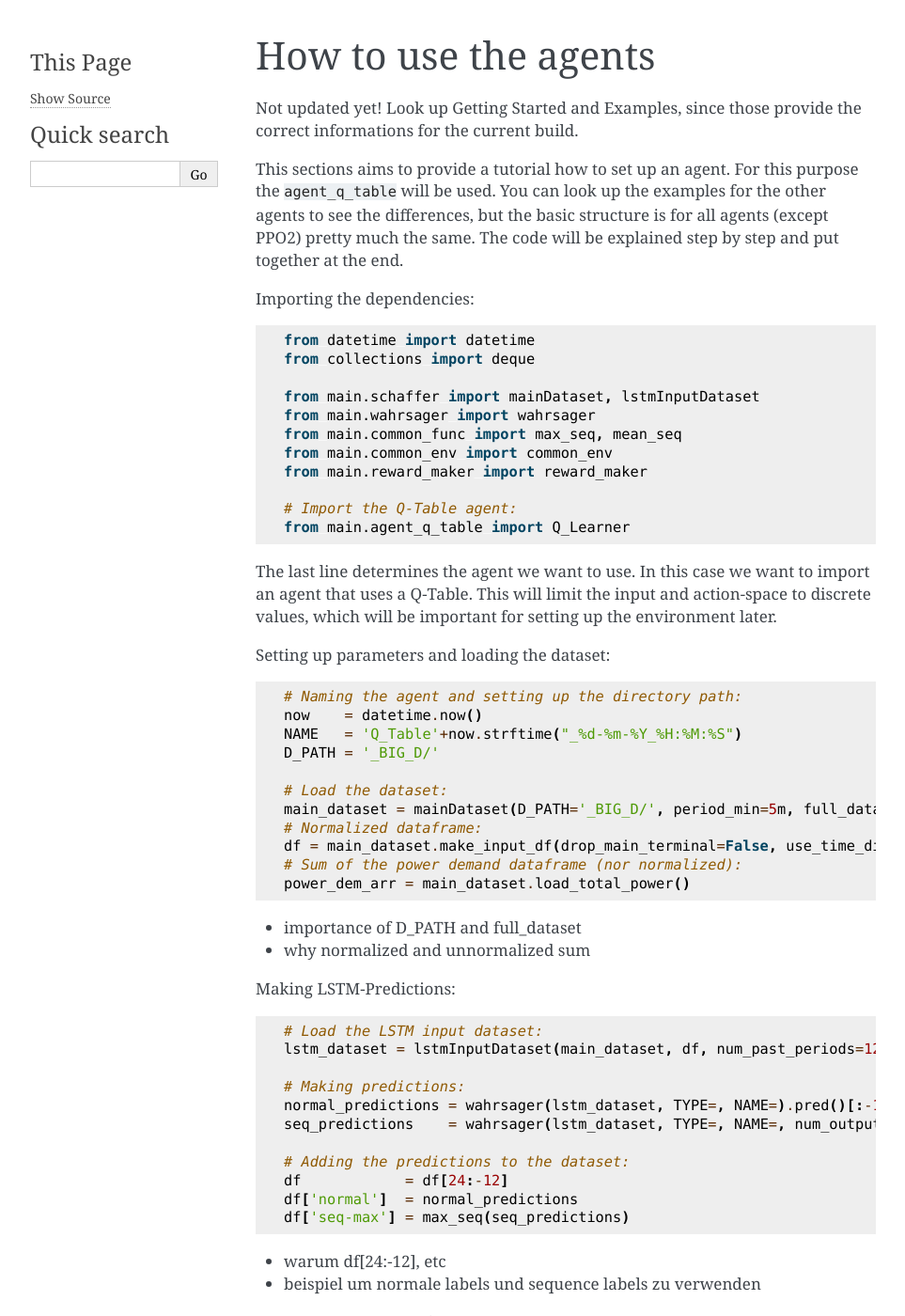
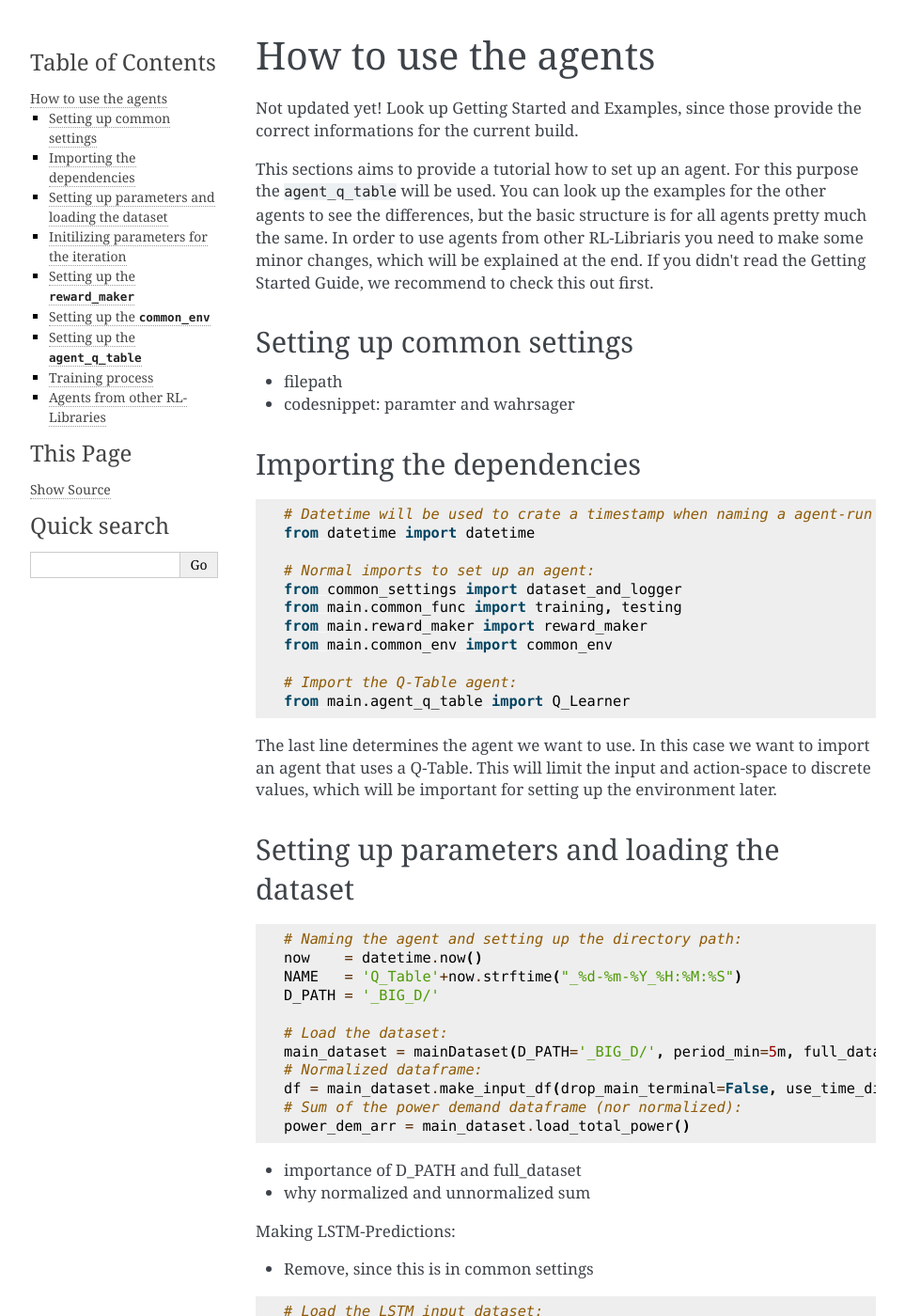
Before and after one commit to maik97/peak-shaver, a Sphinx documentation site: the page built from docs/intro/how_to.rst, in a window 1280 px wide and 1400 px high. Shown: the whole window at 94% size, without its empty margins (148-1111 px from the left). Built offline with Sphinx 7.4.7, drawn with Linux system fonts in a browser that asks for light colours; some of the changed text lies outside the part shown.

Commit message:
Update how_to.rst

```diff
--- a/docs/intro/how_to.rst
+++ b/docs/intro/how_to.rst
@@ -6,27 +6,35 @@ How to use the agents
 Not updated yet!
 Look up Getting Started and Examples, since those provide the correct informations for the current build.
 
-This sections aims to provide a tutorial how to set up an agent. For this purpose the ``agent_q_table`` will be used. You can look up the examples for the other agents to see the differences, but the basic structure is for all agents (except PPO2) pretty much the same. The code will be explained step by step and put together at the end.
+This sections aims to provide a tutorial how to set up an agent. For this purpose the ``agent_q_table`` will be used. You can look up the examples for the other agents to see the differences, but the basic structure is for all agents pretty much the same. In order to use agents from other RL-Libriaris you need to make some minor changes, which will be explained at the end. If you didn't read the Getting Started Guide, we recommend to check this out first.
 
-Importing the dependencies:
+Setting up common settings
+**************************
+- filepath
+- codesnippet: paramter and wahrsager
+
+
+Importing the dependencies
+**************************
 
 .. code-block:: python
 
+    # Datetime will be used to crate a timestamp when naming a agent-run
     from datetime import datetime
-    from collections import deque
 
-    from main.schaffer import mainDataset, lstmInputDataset
-    from main.wahrsager import wahrsager
-    from main.common_func import max_seq, mean_seq
+    # Normal imports to set up an agent:
+    from common_settings import dataset_and_logger
+    from main.common_func import training, testing
+    from main.reward_maker import reward_maker
     from main.common_env import common_env
-    from main.reward_maker import reward_maker
 
     # Import the Q-Table agent:
     from main.agent_q_table import Q_Learner
 
 The last line determines the agent we want to use. In this case we want to import an agent that uses a Q-Table. This will limit the input and action-space to discrete values, which will be important for setting up the environment later.
 
-Setting up parameters and loading the dataset:
+Setting up parameters and loading the dataset
+*********************************************
 
 .. code-block:: python
 
@@ -47,6 +55,8 @@ Setting up parameters and loading the dataset:
 
 Making LSTM-Predictions:
 
+- Remove, since this is in common settings
+
 .. code-block:: python
 
     # Load the LSTM input dataset:
@@ -64,7 +74,8 @@ Making LSTM-Predictions:
 - warum df[24:-12], etc
 - beispiel um normale labels und sequence labels zu verwenden
 
-Initilizing parameters for the iteration:
+Initilizing parameters for the iteration
+****************************************
 
 .. code-block:: python
 
@@ -75,7 +86,8 @@ Initilizing parameters for the iteration:
     # Number of epochs and steps:
     epochs           = 1
 
-Setting up the ``reward_maker``:
+Setting up the ``reward_maker``
+*******************************
 
 .. code-block:: python
 
@@ -93,7 +105,8 @@ Setting up the ``reward_maker``:
         SMS_max_Nutzungsjahre   = 20,
         Leistungspreis          = 102)
 
-Setting up the ``common_env``:
+Setting up the ``common_env``
+*****************************
 
 .. code-block:: python
 
@@ -117,7 +130,8 @@ Setting up the ``common_env``:
         # Size of validation data:
         val_split      = 0.1)
 
-Setting up the ``agent_q_table``:
+Setting up the ``agent_q_table``
+********************************
 
 .. code-block:: python
 
@@ -136,43 +150,8 @@ Setting up the ``agent_q_table``:
         loss           = 'mean_squared_error',
         hidden_size    = 518)
 
-Iterating through epochs:
+Training process
+****************
 
-.. code-block:: python
-
-    for e in range(epochs):
-        cur_state = env.reset()
-
-        while warmup_counter < num_warmup_steps:
-            ...
-            warmup_counter += 1
-
-        for s in range(epochs_len):
-            ...
-
-            if done == False:
-            index_len = update_num
-            else:
-                index_len = update_num + R_HORIZON
-
-            update_counter += 1
-            if update_counter == update_num or done == True:
-                Agent.replay(index_len)
-                update_counter = 0
-
-            if done:
-                break
-
-        if e % 10 == 0:
-            Agent.save_agent(NAME, DATENSATZ_PATH, e)
-
-'...':
-
-.. code-block:: python
-
-    # For every step (normal and warm-up):
-    action, epsilon            = Agent.act(cur_state)
-    new_state, reward, done, step_counter_episode, _ = env.step(action, epsilon)
-    new_state                  = new_state.reshape(len(cur_state),1).tolist()
-    Agent.remember(cur_state, action, reward, new_state, done, step_counter_episode)
-    cur_state                  = new_state
+Agents from other RL-Libraries
+******************************
```
